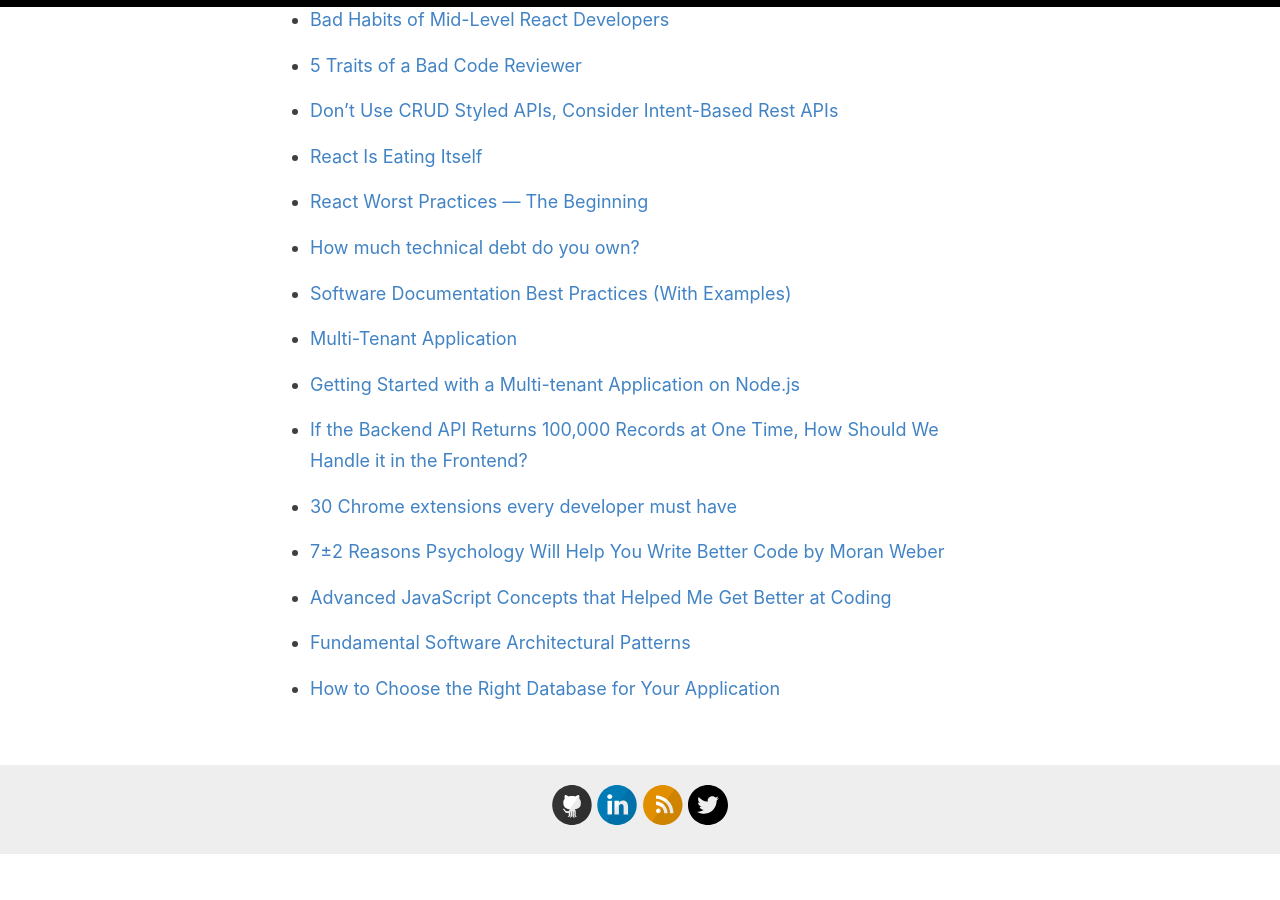
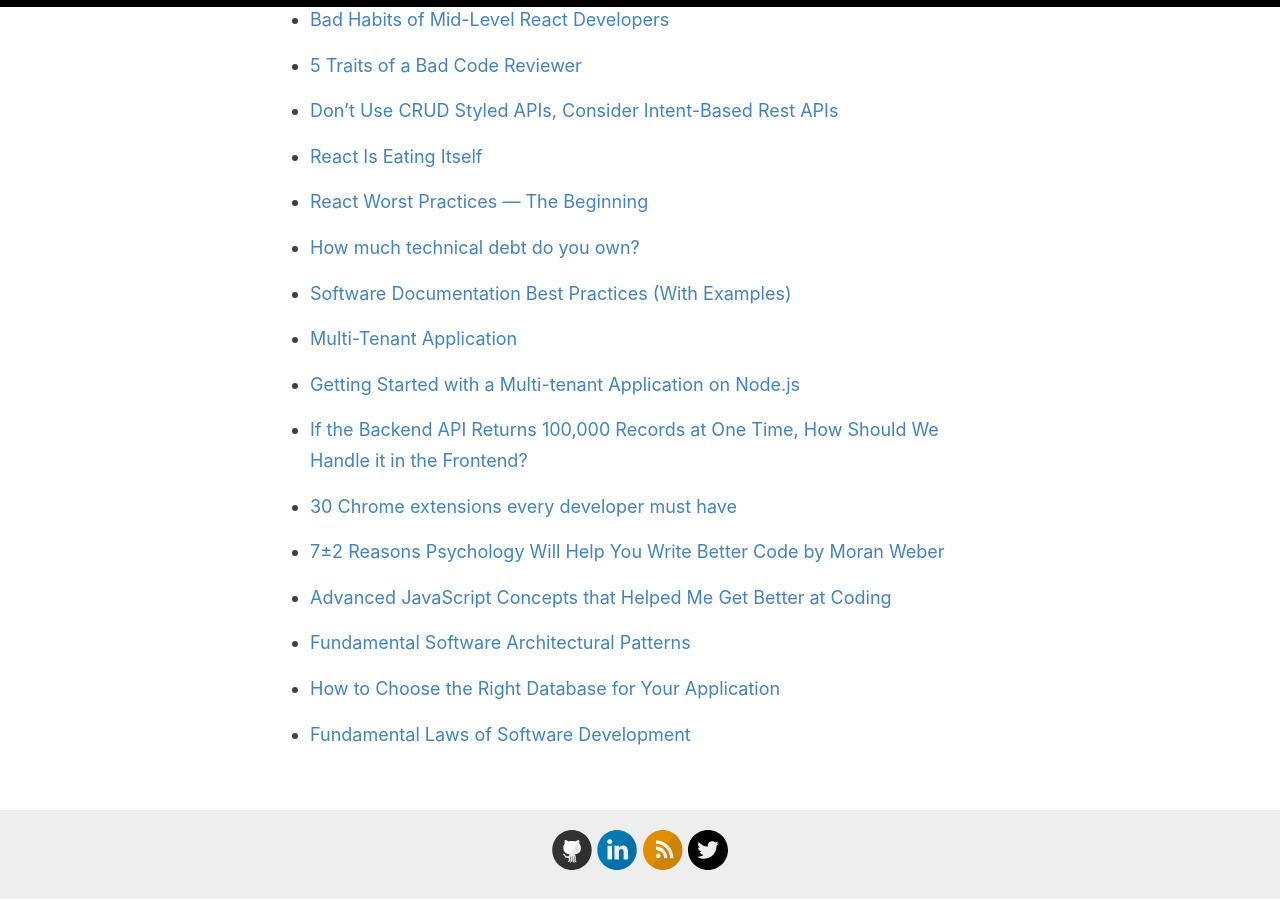
Before and after one commit to baijanathTharu/baijanathTharu.github.io, a Jekyll site: the page built from _pages/readings.md, in a window 1280 px wide and 900 px high, scrolled down 1274 px. Built offline with Jekyll 4.4.1, drawn with Linux system fonts in a browser that asks for light colours; before the commit the page ends 2128 px from its top, so only the background shows below that.

Commit message:
Update readings.md

```diff
--- a/_pages/readings.md
+++ b/_pages/readings.md
@@ -77,3 +77,5 @@ This is the list of all the important posts that I think are worth reading.
 - [Fundamental Software Architectural Patterns](https://medium.com/@liams_o/fundamental-software-architectural-patterns-663440c5f9a5)
 
 - [How to Choose the Right Database for Your Application](https://medium.com/javascript-in-plain-english/how-to-choose-the-right-database-for-your-application-11475c9ff242)
+
+- [Fundamental Laws of Software Development](https://medium.com/thatoneaspiringengineeringmanager/examining-popular-principles-and-laws-in-software-engineering-c8eb764fcb38)
```
